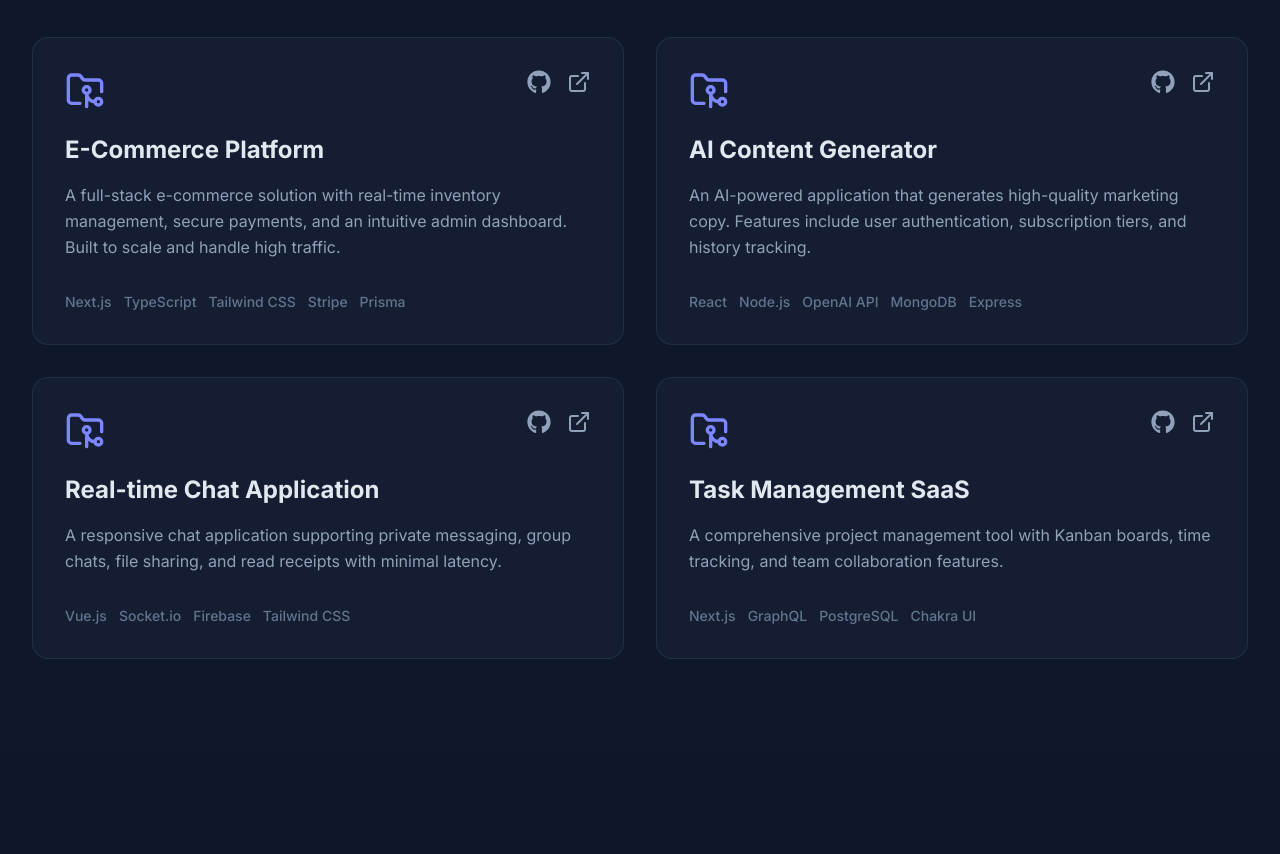
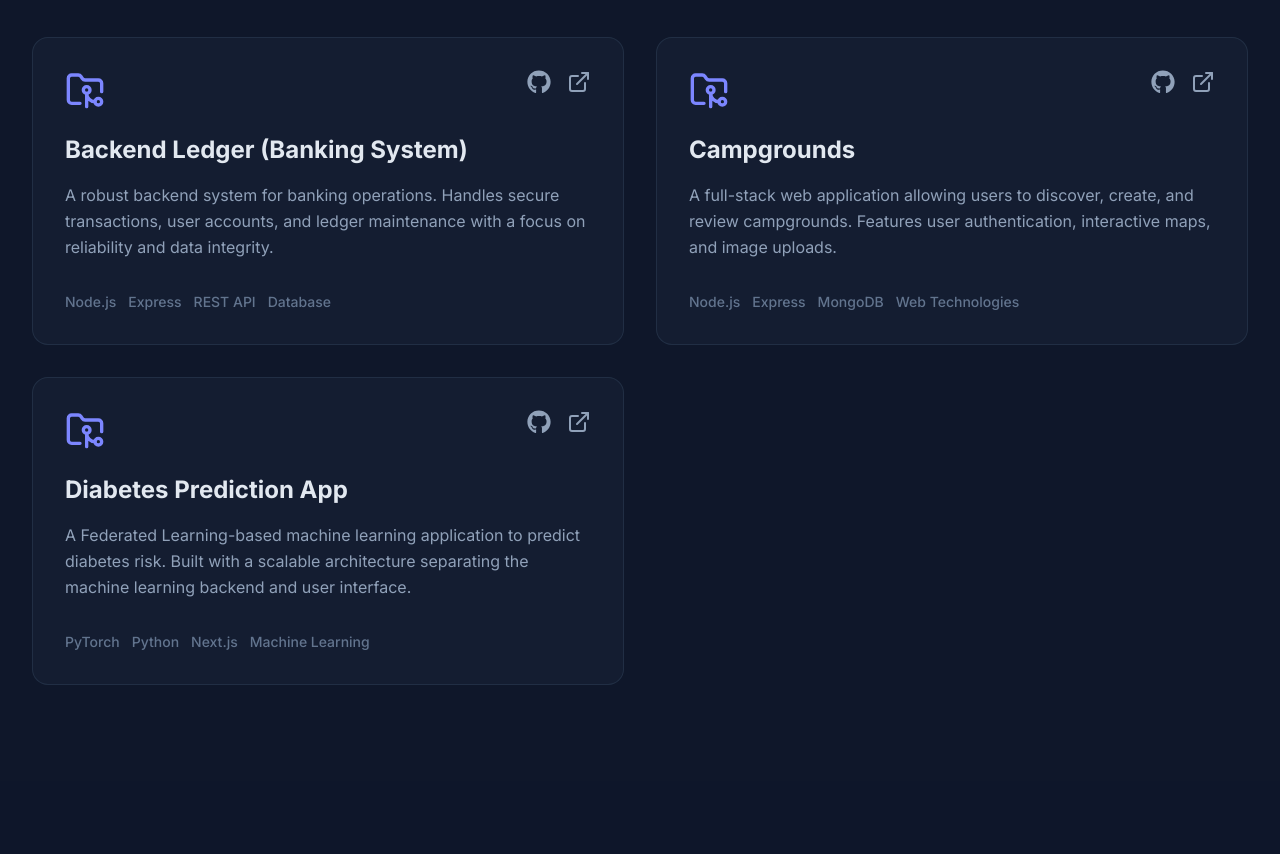
Before and after one commit to AsmitSri12/portfolio, a Next.js app: page / in a window 1280 px wide. Shown: the part 2180-3034 px from the top of the page. Built offline with nearby package versions, Linux system fonts and the light colour scheme.

Commit message:
feat: implement About, Hero, and Projects sections using Framer Motion for interactive UI components

```diff
--- a/src/components/AboutSection.tsx
+++ b/src/components/AboutSection.tsx
@@ -2,6 +2,7 @@
 
 import { motion } from "framer-motion";
 import { User } from "lucide-react";
+import Image from "next/image";
 
 export default function AboutSection() {
   return (
@@ -50,10 +51,12 @@ export default function AboutSection() {
             <div className="aspect-square max-w-sm mx-auto relative group">
               <div className="absolute inset-0 border-2 border-indigo-500 rounded-2xl translate-x-4 translate-y-4 transition-transform duration-300 group-hover:translate-x-2 group-hover:translate-y-2" />
               <div className="absolute inset-0 bg-slate-800 rounded-2xl overflow-hidden shadow-2xl relative z-10 flex items-center justify-center border border-slate-700">
-                {/* Fallback avatar if no image provided */}
-                <div className="text-slate-600">
-                  <User className="w-32 h-32" />
-                </div>
+                <Image
+                  src="/profile.jpg"
+                  alt="Asmit Srivastava Profile Photo"
+                  fill
+                  className="object-cover"
+                />
               </div>
             </div>
           </motion.div>
--- a/src/components/HeroSection.tsx
+++ b/src/components/HeroSection.tsx
@@ -68,7 +68,7 @@ export default function HeroSection() {
               <ArrowRight className="ml-2 w-4 h-4" />
             </Link>
             <a
-              href="/resume.pdf"
+              href="https://drive.google.com/file/d/1No63CwioJW1S6GFXECTbwj2vw_WvasPE/view?usp=drive_link"
               target="_blank"
               rel="noopener noreferrer"
               className="inline-flex items-center justify-center px-6 py-3 border border-slate-700 text-base font-medium rounded-xl text-slate-300 bg-slate-900 hover:bg-slate-800 transition-colors hover:text-white"
--- a/src/components/ProjectsSection.tsx
+++ b/src/components/ProjectsSection.tsx
@@ -7,32 +7,25 @@ import Link from "next/link";
 
 const projectsData = [
   {
-    title: "E-Commerce Platform",
-    description: "A full-stack e-commerce solution with real-time inventory management, secure payments, and an intuitive admin dashboard. Built to scale and handle high traffic.",
-    tech: ["Next.js", "TypeScript", "Tailwind CSS", "Stripe", "Prisma"],
-    github: "https://github.com",
-    demo: "https://example.com",
+    title: "Backend Ledger (Banking System)",
+    description: "A robust backend system for banking operations. Handles secure transactions, user accounts, and ledger maintenance with a focus on reliability and data integrity.",
+    tech: ["Node.js", "Express", "REST API", "Database"],
+    github: "https://github.com/AsmitSri12/Backend-Ledger-main",
+    demo: "https://backend-ledger-main-cyvs.vercel.app",
   },
   {
-    title: "AI Content Generator",
-    description: "An AI-powered application that generates high-quality marketing copy. Features include user authentication, subscription tiers, and history tracking.",
-    tech: ["React", "Node.js", "OpenAI API", "MongoDB", "Express"],
-    github: "https://github.com",
-    demo: "https://example.com",
+    title: "Campgrounds",
+    description: "A full-stack web application allowing users to discover, create, and review campgrounds. Features user authentication, interactive maps, and image uploads.",
+    tech: ["Node.js", "Express", "MongoDB", "Web Technologies"],
+    github: "https://github.com/AsmitSri12/campgrounds",
+    demo: "https://campgrounds-ihao.onrender.com/",
   },
   {
-    title: "Real-time Chat Application",
-    description: "A responsive chat application supporting private messaging, group chats, file sharing, and read receipts with minimal latency.",
-    tech: ["Vue.js", "Socket.io", "Firebase", "Tailwind CSS"],
-    github: "https://github.com",
-    demo: "https://example.com",
-  },
-  {
-    title: "Task Management SaaS",
-    description: "A comprehensive project management tool with Kanban boards, time tracking, and team collaboration features.",
-    tech: ["Next.js", "GraphQL", "PostgreSQL", "Chakra UI"],
-    github: "https://github.com",
-    demo: "https://example.com",
+    title: "Diabetes Prediction App",
+    description: "A Federated Learning-based machine learning application to predict diabetes risk. Built with a scalable architecture separating the machine learning backend and user interface.",
+    tech: ["PyTorch", "Python", "Next.js", "Machine Learning"],
+    github: "https://github.com/AsmitSri12/diabetes-prediction-app",
+    demo: "https://fl-diabetes-api.onrender.com",
   }
 ];
 
```
